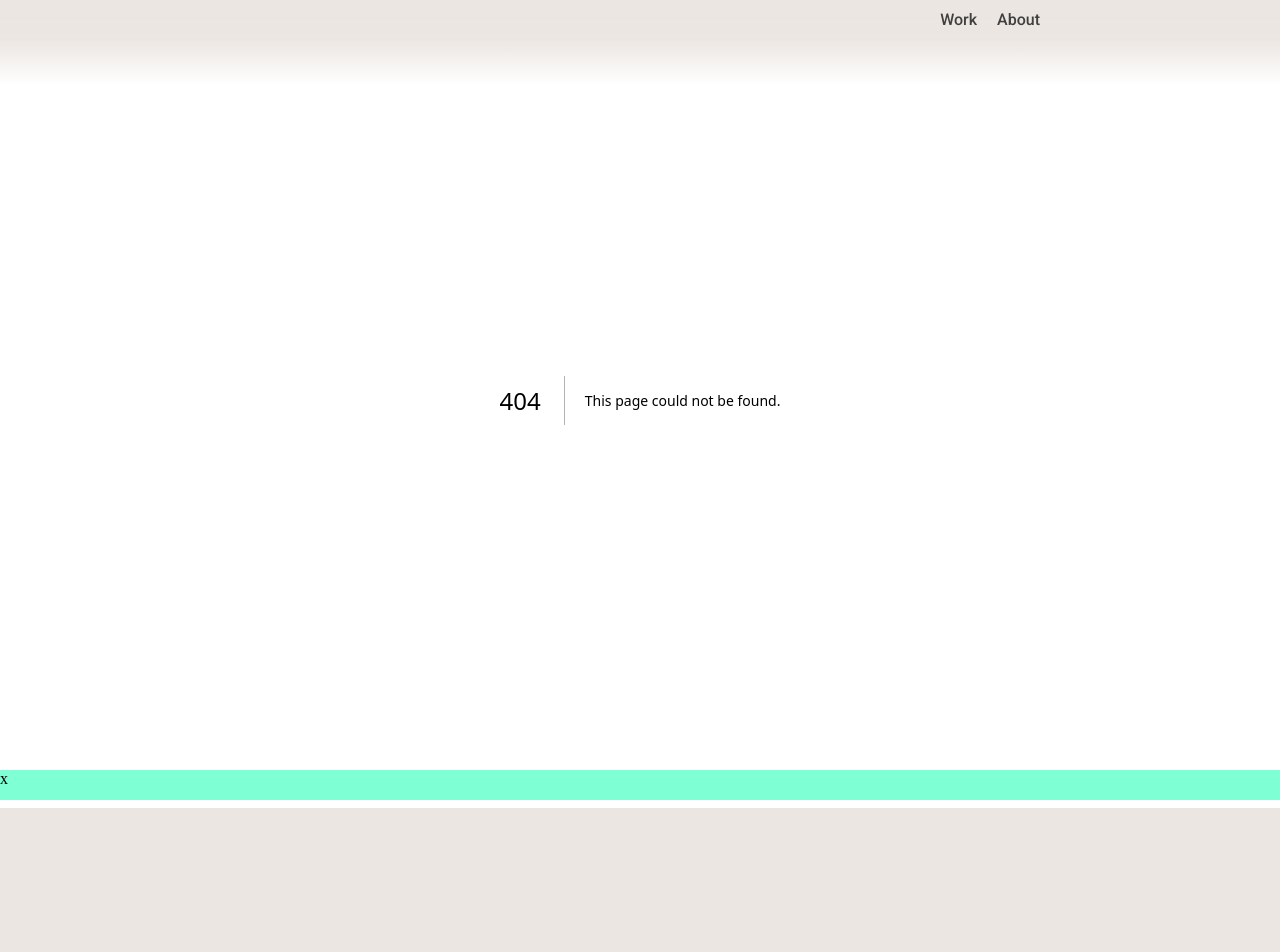
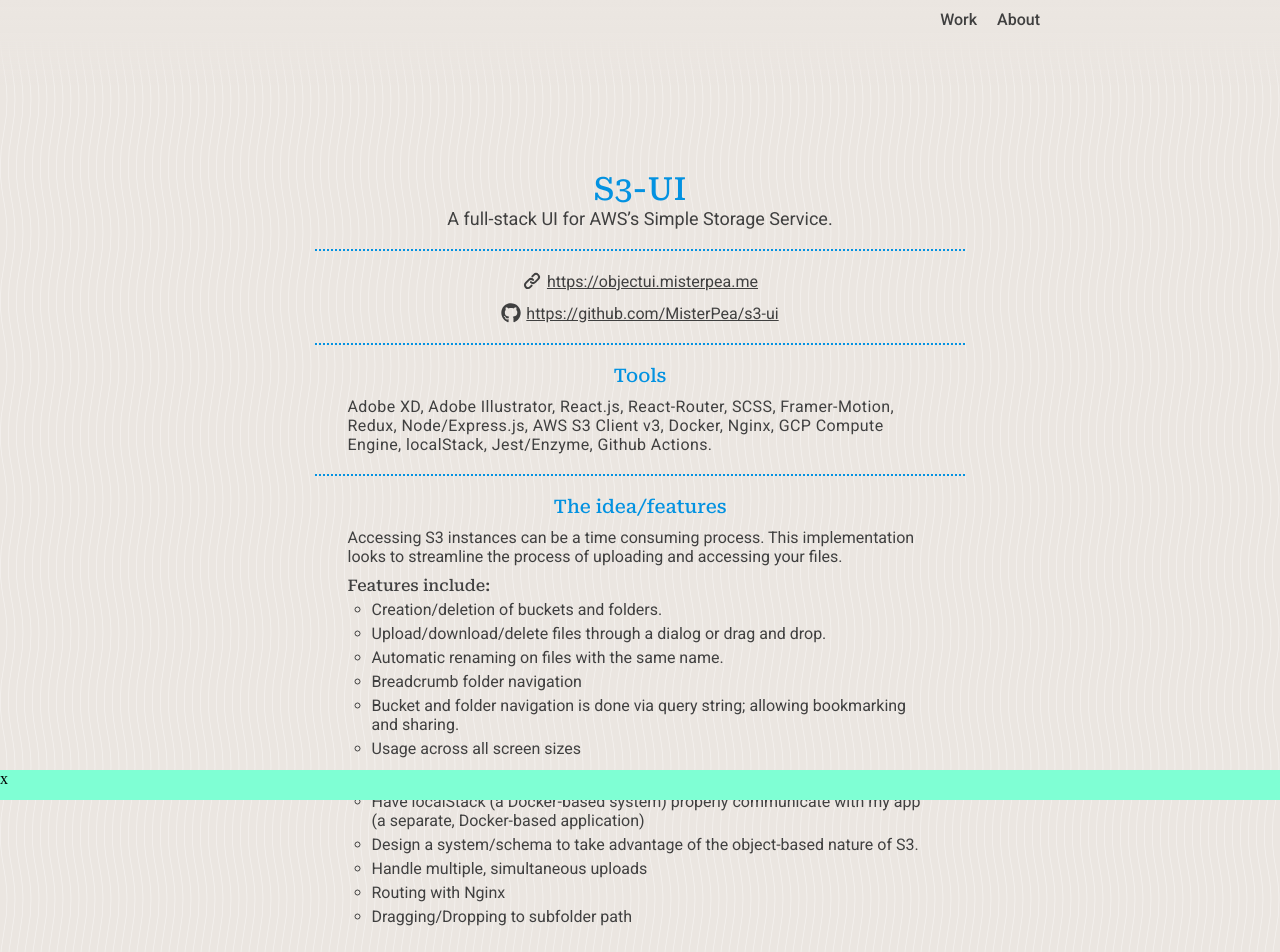
Before and after one commit to MisterPea/Developer-Portfolio, a Next.js app: page /works/simple-storage-service-ui in a window 1280 px wide. Before the commit this address had no page. Shown: the top 952 px of the page. Before the commit the page ends 808 px from the top, so only its background shows below. Built offline with nearby package versions, Linux system fonts and the light colour scheme.

Commit message:
Renaming

```diff
--- /dev/null
+++ b/pages/works/simple-storage-service-ui.tsx
@@ -0,0 +1,61 @@
+import { HiLink } from 'react-icons/hi';
+import { FaGithub } from 'react-icons/fa';
+import { RobotoSerif, roboto } from '../../helpers/fonts';
+
+
+export default function SimpleStorageServiceUI() {
+  return (
+    <div className="project--container">
+      <div className='project--title-container'>
+        <h1 className={`project--title ${RobotoSerif.className}`}>S3-UI</h1>
+        <h2 className={`project--subtitle ${roboto.className}`}>A full-stack UI for AWS’s Simple Storage Service.</h2>
+      </div>
+      <div className='project--dotted_line' />
+      <nav className="project--links">
+        <ul className={`project--links-list ${roboto.className}`}>
+          <li className='project--links-item'>
+            <HiLink size={20} />
+            <a target='_blank' rel="noreferrer" href="https://objectui.misterpea.me">
+              https://objectui.misterpea.me
+            </a>
+          </li>
+          <li className='project--links-item'>
+            <FaGithub size={20} />
+            <a target='_blank' rel="noreferrer" href="https://github.com/MisterPea/s3-ui">https://github.com/MisterPea/s3-ui</a>
+          </li>
+        </ul>
+      </nav>
+      <div className='project--dotted_line' />
+      <div className="project--tools">
+        <h3 className={`project--tools-title ${RobotoSerif.className}`}>Tools</h3>
+        <p className={`project--tools-body ${roboto.className}`}>Adobe XD, Adobe Illustrator, React.js, React-Router, SCSS, Framer-Motion, Redux, Node/Express.js, AWS S3 Client v3, Docker, Nginx, GCP Compute Engine, localStack, Jest/Enzyme, Github Actions.</p>
+      </div>
+      <div className='project--dotted_line' />
+      <div className="project--features">
+        <h3 className={`project--features-title ${RobotoSerif.className}`}>The idea/features</h3>
+        <p className={`project--features-description ${roboto.className}`}>Accessing S3 instances can be a time consuming process. This implementation looks to streamline the process of uploading and accessing your files.</p>
+        <section className="project--features-section">
+          <h4 className={`project--features-title_two ${RobotoSerif.className}`}>Features include:</h4>
+          <ul className={`project--features-list ${roboto.className}`}>
+            <li>Creation/deletion of buckets and folders.</li>
+            <li>Upload/download/delete files through a dialog or drag and drop.</li>
+            <li>Automatic renaming on files with the same name.</li>
+            <li>Breadcrumb folder navigation</li>
+            <li>Bucket and folder navigation is done via query string; allowing bookmarking and sharing.</li>
+            <li>Usage across all screen sizes</li>
+          </ul>
+        </section>
+        <section className="project--features-section">
+          <h4 className={`project--features-title_two ${RobotoSerif.className}`}>Challenges:</h4>
+          <ul className={`project--features-list ${roboto.className}`}>
+            <li>Have localStack (a Docker-based system) properly communicate with my app (a separate, Docker-based application)</li>
+            <li>Design a system/schema to take advantage of the object-based nature of S3.</li>
+            <li>Handle multiple, simultaneous uploads</li>
+            <li>Routing with Nginx</li>
+            <li>Dragging/Dropping to subfolder path</li>
+          </ul>
+        </section>
+      </div>
+    </div>
+  );
+};
```
Also changed, not shown: pages/works/simple-storage-service.tsx (deleted, +0 -63 lines).
